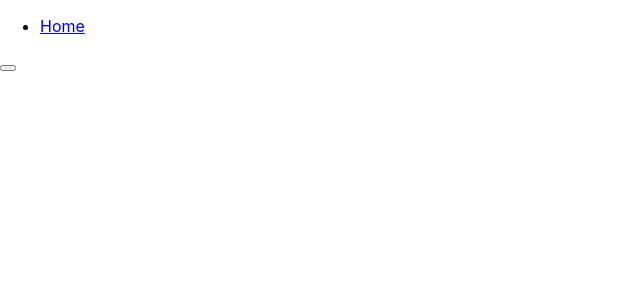
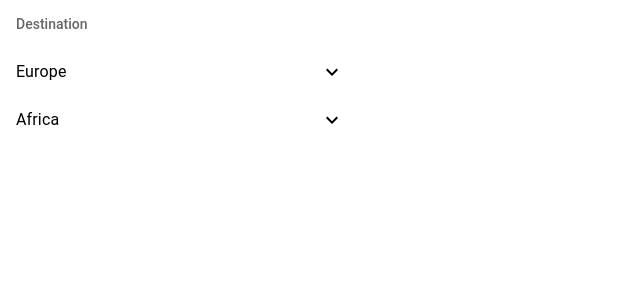
Before and after one commit to LaylaSouthcombe/travel-site-frontend, a React (Create React App) app: page / in a window 1280 px wide. Shown: the top 300 px of the page, without its empty margins (0-640 px from the left). Built offline with nearby package versions, Linux system fonts and the light colour scheme.

Commit message:
start on side nav bar

```diff
--- a/public/index.html
+++ b/public/index.html
@@ -25,6 +25,7 @@
       Learn how to configure a non-root public URL by running `npm run build`.
     -->
     <title>React App</title>
+    <script src="https://kit.fontawesome.com/28616f8881.js" crossorigin="anonymous"></script>
   </head>
   <body>
     <noscript>You need to enable JavaScript to run this app.</noscript>
--- a/src/layout/NavBar/index.js
+++ /dev/null
@@ -1,53 +0,0 @@
-import React, { useState } from 'react'
-import { Link } from "react-router-dom";
-
-const NavBar = ({setBodyBlur, setzIndex}) => {
-    const [display, setDisplay] = useState("none")
-    const [iconImg, setIconImg] = useState("fa fa-bars")
-    const [iconClassName, setIconClassName] = useState("navIcon navIconBorder")
-
-    const openSideNav = (e) => {
-        e.preventDefault()
-        if (display === "block") {
-            setDisplay("none");
-            setIconImg("fa fa-bars")
-            setIconClassName("navIcon navIconBorder")
-            setBodyBlur("none")
-            setzIndex("0")
-        } else {
-            setDisplay("block");
-            setIconImg("fa-solid fa-xmark")
-            setIconClassName("navIcon")
-            setBodyBlur("blur(5px)")
-            setzIndex("-1")
-        }
-    }
-
-    return (
-        <>
-            <div className="topnav">
-                <div className="logo">
-                    <div className="square1"></div>
-                </div>
-                <ul className="navBar" id="myLinks" >
-                    <li><Link to="/" activeClass="active">Home</Link></li>
-                </ul>
-            </div>
-            <div className="sidenav">
-                <div className="logo">
-                    <div className="square1"></div>
-                </div>
-                <button className={iconClassName} onClick={openSideNav}>
-                    <i className={iconImg}></i>
-                </button>
-            </div>
-            <div className="sideModal" style={{display: display}}>
-                <ul className="sideNavBar" >
-                    <li><Link link to="/" activeClass="active">Home</Link></li>
-                </ul>
-            </div>
-            </>
-    )
-}
-
-export default NavBar;
--- /dev/null
+++ b/src/layout/SecondSideNavBar/index.js
@@ -0,0 +1,125 @@
+import React, {useState, useEffect} from 'react'
+import { Link } from 'react-router-dom'
+import { useNavigate } from 'react-router-dom';
+import ListSubheader from '@mui/material/ListSubheader';
+import List from '@mui/material/List';
+
+import ListItemButton from '@mui/material/ListItemButton';
+import ListItemText from '@mui/material/ListItemText';
+import Collapse from '@mui/material/Collapse';
+
+import ExpandLess from '@mui/icons-material/ExpandLess';
+import ExpandMore from '@mui/icons-material/ExpandMore';
+
+// import { FontAwesomeIcon } from '@fortawesome/react-fontawesome'
+// import { faEarthAmericas } from '@fortawesome/free-solid-svg-icons'
+
+
+
+const SecondSideNavBar = ({listTitle}) => {
+    let navigate = useNavigate();
+    //Have two side navs
+    //populate with first set of labels
+    //when click on destinations for example, the next side nav comes in from the left populated with destinations data
+    //back button moves the second nav back to the right
+
+    // const [open, setOpen] = useState(false);
+    const [listData, setListData] = useState([]);
+    const [openList, setOpenList] = useState([]);
+
+    const handleClick = (i) => {
+        setOpenList([])
+        for(let j=0;j<listData.length; j++){
+            if(j!==i){
+              listData[j].openState = false
+            }
+        }
+        listData[i].openState = !listData[i].openState
+        setListData(listData)
+  };
+useEffect(() => {
+if(listTitle === 'Destination'){
+    setListData([
+        {
+            "name": "Europe",
+            "icon": "SendIcon",
+            "children": [
+                {
+                  "name": "Explore Europe",
+                  "url": "/europe"
+                },
+                {
+                  "name": "United Kingdom",
+                  "url": "/unitedkingdom"
+                },
+                {
+                  "name": "France",
+                  "url": "/france"
+                }
+              ],
+              "openState": false
+        },
+        {
+          "name": "Africa",
+          "children": [
+            {
+              "name": "Explore Africa",
+              "url": "/africa"
+            }],
+            "openState": false
+        //   "icon": faEarthAmericas
+        }
+    ])
+    // setOpenList(listData.map(x => false))
+}
+// console.log(openList)
+
+}, [listTitle])
+
+const renderedMenuItems = listData.map((heading,i )=> {
+    return (
+            <div className="sideNavMenuMainItem" key={"sideNavMenuMainItem"+i}>
+                <ListItemButton onClick={() => handleClick(i)}>
+        {/* <ListItemIcon>
+            <InboxIcon />
+        </ListItemIcon> */}
+        {/* <FontAwesomeIcon icon={heading.icon} /> */}
+        {console.log(listData[i].openState)}
+                <ListItemText primary={heading.name} />
+                    {listData[i].openState ? <ExpandLess /> : <ExpandMore /> }
+                </ListItemButton>
+                <Collapse in={listData[i].openState} timeout="auto" unmountOnExit>
+                    <List component="div" disablePadding>
+                        {heading.children.map((child, j) => {
+                            return(
+                                <div className="sideNavMenuChildItem" key={"sideNavMenuChildItem"+i+j}>
+                                    <ListItemButton sx={{ pl: 4 }} onClick={() => navigate(child.url)}>
+                                <ListItemText primary={child.name} />
+                                </ListItemButton>
+                                </div>
+
+                            )
+                        })}
+                    </List>
+                </Collapse>
+            </div>
+        )
+    }
+)
+    return (
+            <List
+                sx={{ width: '100%', maxWidth: 360, bgcolor: 'background.paper' }}
+                component="nav"
+                aria-labelledby="nested-list-subheader"
+                subheader={
+                <ListSubheader component="div" id="nested-list-subheader">
+                {listTitle}
+                </ListSubheader>
+                }
+            >
+                {renderedMenuItems}
+            </List>
+    )
+}
+
+export default SecondSideNavBar;
--- a/src/layout/index.js
+++ b/src/layout/index.js
@@ -1 +1 @@
-export { default as NavBar} from './NavBar'
+export { default as SecondSideNavBar} from './SecondSideNavBar'
--- a/src/pages/Home/index.js
+++ b/src/pages/Home/index.js
@@ -1,10 +1,12 @@
 import React, {useState} from 'react'
-import { NavBar } from '../../layout'
+import { SecondSideNavBar } from '../../layout'
 const About = () => {
-    const [bodyBlur, setBodyBlur] = useState("none")
-  const [zIndex, setzIndex] = useState("0")
+    const [selectedListTitle, setSelectedListTitle] = useState('Destination');
+
+
+
     return(
-        <NavBar setBodyBlur={setBodyBlur} setzIndex={setzIndex}/>
+        <SecondSideNavBar listTitle={selectedListTitle}/>
     )
 }
 
```
Also changed, not shown: package.json (+12 -0 lines), 2 other files (tests, documents, lock files or other folders).
